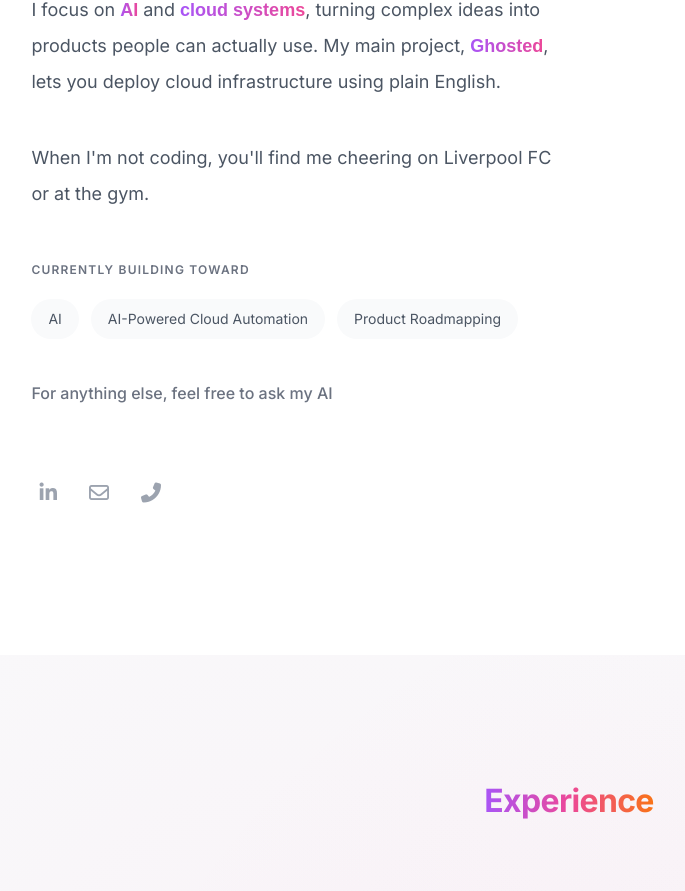
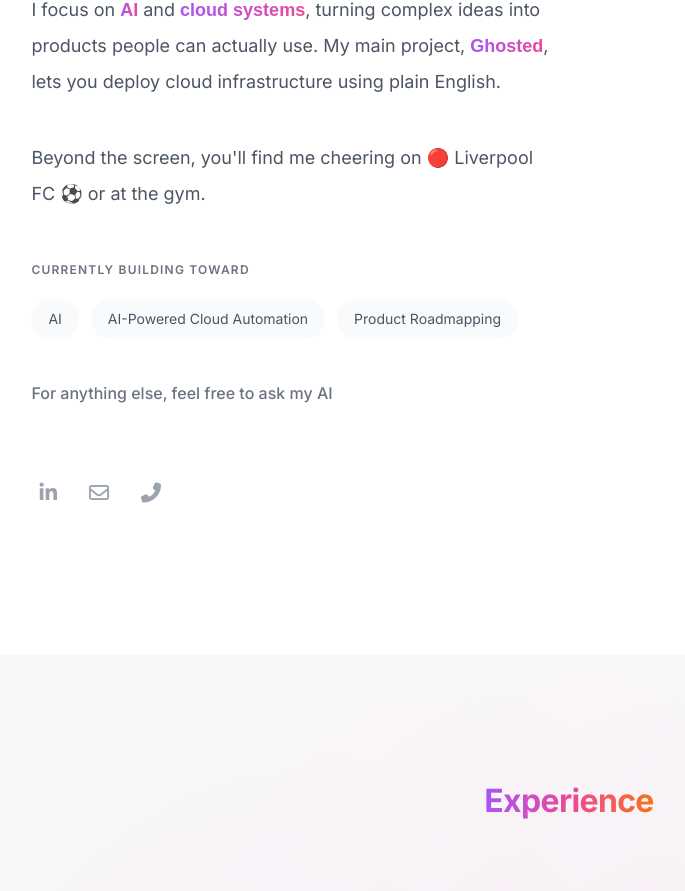
Before and after one commit to smirsh72/personal-, a React (Vite) app in the folder react-portfolio/: page / in a window 1280 px wide. Shown: the part 1654-2545 px from the top of the page, without its empty margins (71-756 px from the left). Built offline with nearby package versions, Linux system fonts and the light colour scheme; a web font is replaced by a local one.

Commit message:
feat: update about me - beyond the screen + Liverpool FC icons

```diff
--- a/react-portfolio/public/mobile/index.html
+++ b/react-portfolio/public/mobile/index.html
@@ -134,7 +134,7 @@
                                 I focus on <span class="gradient-text highlight-text">AI</span> and <span class="gradient-text highlight-text">cloud systems</span>, turning complex ideas into products people can actually use. My main project, <span class="gradient-text highlight-text">Ghosted</span>, lets you deploy cloud infrastructure using plain English.
                             </p>
                             <p class="secondary-paragraph">
-                                When I'm not coding, you'll find me cheering on Liverpool FC or at the gym.
+                                Beyond the screen, you'll find me cheering on 🔴 Liverpool FC ⚽ or at the gym.
                             </p>
                         </div>
 
--- a/react-portfolio/src/components/About.jsx
+++ b/react-portfolio/src/components/About.jsx
@@ -265,7 +265,7 @@ export default function About() {
                     I focus on <span className="gradient-text highlight-text">AI</span> and <span className="gradient-text highlight-text">cloud systems</span>, turning complex ideas into products people can actually use. My main project, <span className="gradient-text highlight-text">Ghosted</span>, lets you deploy cloud infrastructure using plain English.
                   </p>
                   <p className="secondary-paragraph">
-                    When I'm not coding, you'll find me cheering on Liverpool FC or at the gym.
+                    Beyond the screen, you'll find me cheering on 🔴 Liverpool FC ⚽ or at the gym.
                   </p>
                 </div>
                 <div className="exploring-section">
@@ -343,7 +343,7 @@ export default function About() {
                   I focus on <span className="gradient-text highlight-text">AI</span> and <span className="gradient-text highlight-text">cloud systems</span>, turning complex ideas into products people can actually use. My main project, <span className="gradient-text highlight-text">Ghosted</span>, lets you deploy cloud infrastructure using plain English.
                 </motion.p>
                 <motion.p className="secondary-paragraph" variants={itemVariants}>
-                  When I'm not coding, you'll find me cheering on Liverpool FC or at the gym.
+                  Beyond the screen, you'll find me cheering on 🔴 Liverpool FC ⚽ or at the gym.
                 </motion.p>
               </motion.div>
 
```
Also changed, not shown: 1 other file (tests, documents, lock files or other folders).
